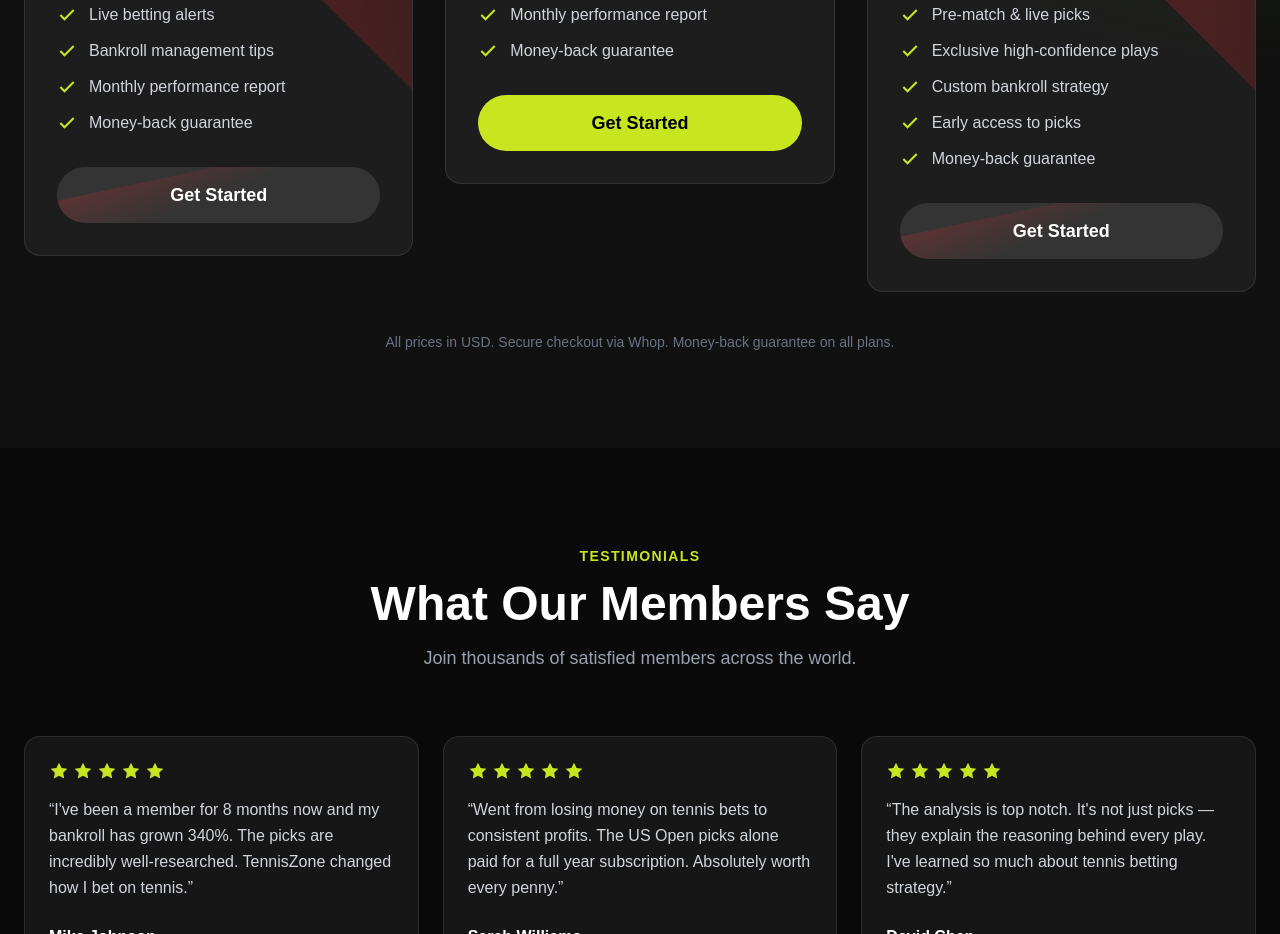
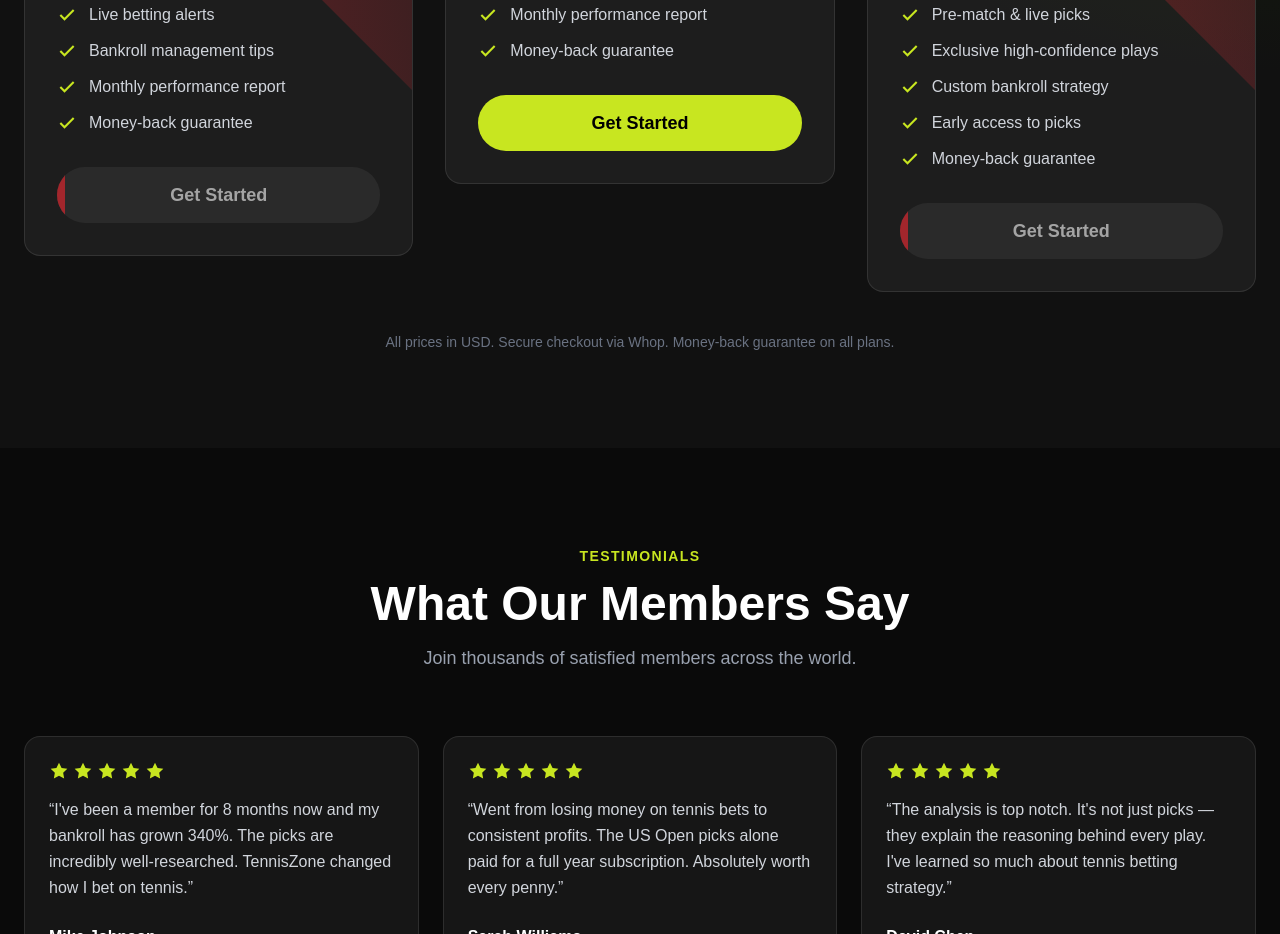
Before and after one commit to grebking/tenniszone, a Next.js app: page / in a window 1280 px wide. Shown: the part 3100-4034 px from the top of the page. Built offline with nearby package versions, Linux system fonts and the light colour scheme; what @whop/elements would draw is missing.

Commit message:
Update pricing: click outside to close modal, disable Pro/VIP buttons, one-sided red stripe

```diff
--- a/src/components/Pricing.tsx
+++ b/src/components/Pricing.tsx
@@ -88,17 +88,16 @@ export default function Pricing() {
                   <span className="relative z-10">{plan.cta}</span>
                 </button>
               ) : (
-                <a
-                  href={`/checkout?plan=${encodeURIComponent(plan.name)}`}
-                  className={`block w-full text-center py-3.5 rounded-full font-bold text-lg transition-all relative overflow-hidden ${
+                <div
+                  className={`block w-full text-center py-3.5 rounded-full font-bold text-lg transition-all relative overflow-hidden cursor-not-allowed opacity-60 ${
                     plan.popular
-                      ? "bg-[#C8E620] text-black hover:bg-[#d4f026]"
-                      : "bg-white/10 text-white hover:bg-white/20"
+                      ? "bg-[#C8E620] text-black"
+                      : "bg-white/10 text-white"
                   }`}
                 >
-                  <div className="absolute inset-0 bg-gradient-to-br from-red-500/20 via-transparent to-transparent transform -rotate-12" />
+                  <div className="absolute top-0 left-0 w-2 h-full bg-red-500" />
                   <span className="relative z-10">{plan.cta}</span>
-                </a>
+                </div>
               )}
             </div>
           ))}
@@ -109,8 +108,8 @@ export default function Pricing() {
         </p>
       </div>
 
-      <div className={`fixed inset-0 z-50 flex items-center justify-center bg-black/95 p-4 transition-opacity duration-200 ${showCheckout ? 'opacity-100 pointer-events-auto' : 'opacity-0 pointer-events-none'}`}>
-        <div className="relative w-full max-w-lg bg-[#111] rounded-2xl p-6 border border-white/10 max-h-[90vh] overflow-y-auto">
+      <div className={`fixed inset-0 z-50 flex items-center justify-center bg-black/95 p-4 transition-opacity duration-200 ${showCheckout ? 'opacity-100 pointer-events-auto' : 'opacity-0 pointer-events-none'}`} onClick={() => setShowCheckout(false)}>
+        <div className="relative w-full max-w-lg bg-[#111] rounded-2xl p-6 border border-white/10 max-h-[90vh] overflow-y-auto" onClick={(e) => e.stopPropagation()}>
           <button
             onClick={() => setShowCheckout(false)}
             className="absolute -top-10 right-0 text-white hover:text-gray-300 text-3xl font-bold transition-colors"
```
